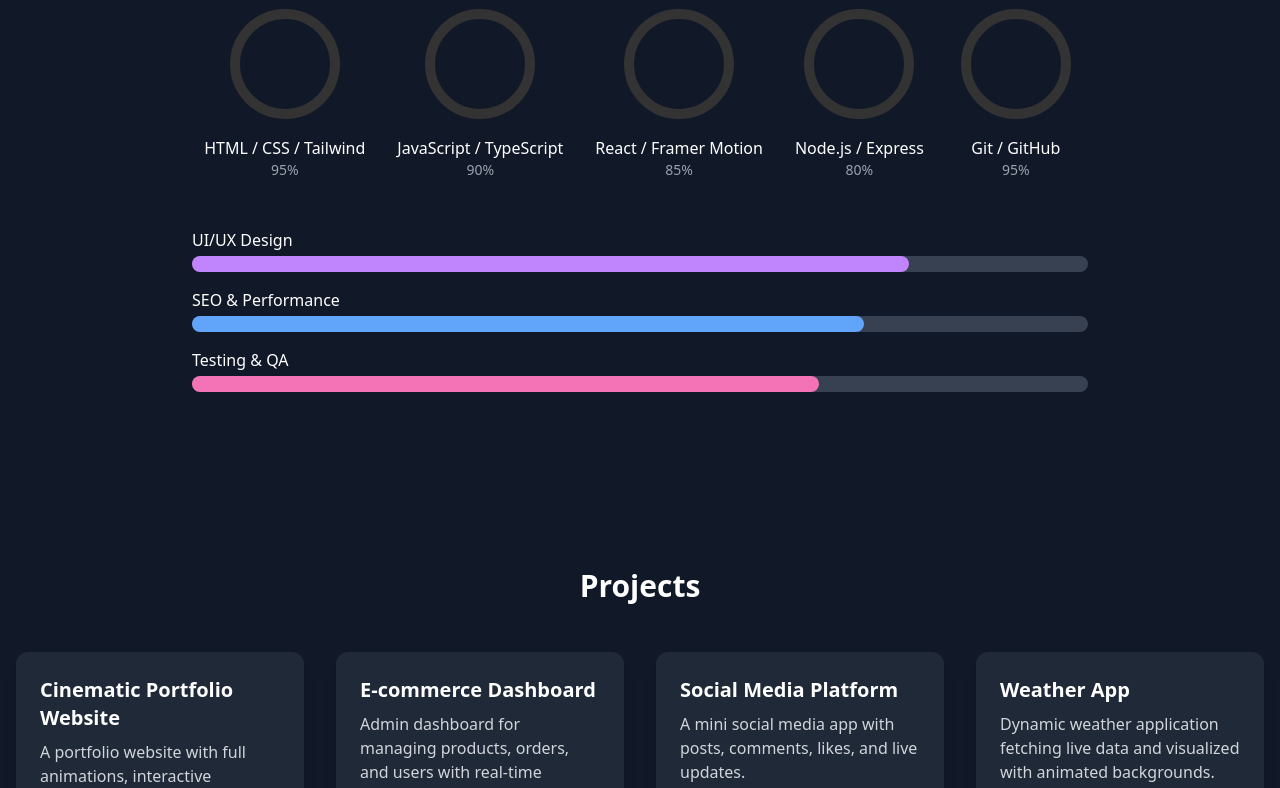
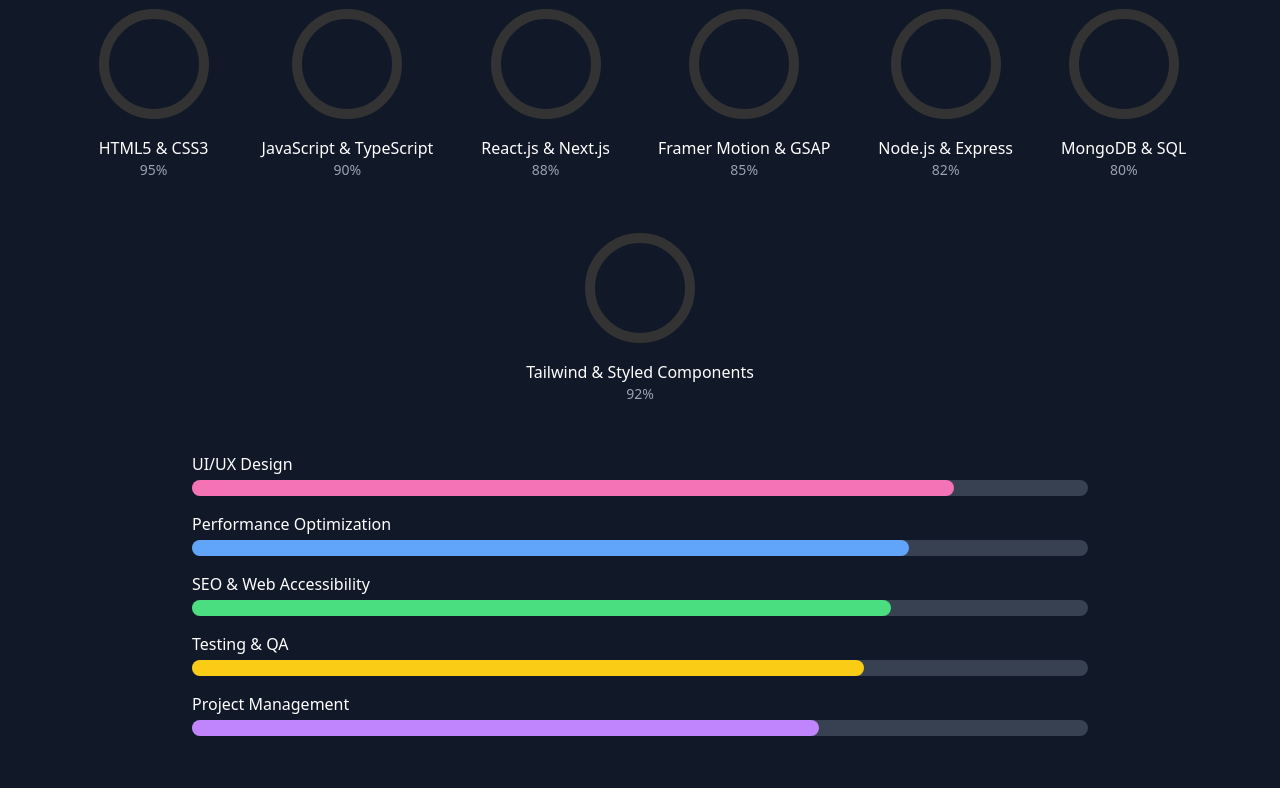
Before and after one commit to khattakasim708-star/Asim-protoflio, a React (Vite) app: page / in a window 1280 px wide. Shown: the part 960-1748 px from the top of the page. Built offline with nearby package versions, Linux system fonts and the light colour scheme.

Commit message:
Update Skills.tsx

```diff
--- a/src/components/Skills.tsx
+++ b/src/components/Skills.tsx
@@ -3,28 +3,34 @@
 import SkillBar from './SkillBar';
 
 const circularSkills = [
-  { name: 'HTML / CSS / Tailwind', level: 95, color: 'bg-purple-500' },
-  { name: 'JavaScript / TypeScript', level: 90, color: 'bg-blue-500' },
-  { name: 'React / Framer Motion', level: 85, color: 'bg-pink-500' },
-  { name: 'Node.js / Express', level: 80, color: 'bg-green-500' },
-  { name: 'Git / GitHub', level: 95, color: 'bg-yellow-500' },
+  { name: 'HTML5 & CSS3', level: 95, color: 'bg-orange-500' },
+  { name: 'JavaScript & TypeScript', level: 90, color: 'bg-yellow-400' },
+  { name: 'React.js & Next.js', level: 88, color: 'bg-blue-500' },
+  { name: 'Framer Motion & GSAP', level: 85, color: 'bg-pink-500' },
+  { name: 'Node.js & Express', level: 82, color: 'bg-green-500' },
+  { name: 'MongoDB & SQL', level: 80, color: 'bg-teal-400' },
+  { name: 'Tailwind & Styled Components', level: 92, color: 'bg-purple-500' },
 ];
 
 const barSkills = [
-  { name: 'UI/UX Design', level: 80, color: 'bg-purple-400' },
-  { name: 'SEO & Performance', level: 75, color: 'bg-blue-400' },
-  { name: 'Testing & QA', level: 70, color: 'bg-pink-400' },
+  { name: 'UI/UX Design', level: 85, color: 'bg-pink-400' },
+  { name: 'Performance Optimization', level: 80, color: 'bg-blue-400' },
+  { name: 'SEO & Web Accessibility', level: 78, color: 'bg-green-400' },
+  { name: 'Testing & QA', level: 75, color: 'bg-yellow-400' },
+  { name: 'Project Management', level: 70, color: 'bg-purple-400' },
 ];
 
 const Skills: React.FC = () => {
   return (
     <section id="skills" className="py-20 px-4 bg-gray-900 text-white">
       <h2 className="text-3xl font-bold text-center mb-12">Skills</h2>
-      <div className="flex flex-wrap justify-center gap-8 mb-12">
+
+      <div className="flex flex-wrap justify-center gap-12 mb-12">
         {circularSkills.map((skill, idx) => (
           <CircularSkill key={idx} skill={skill.name} level={skill.level} color={skill.color} />
         ))}
       </div>
+
       <div className="max-w-4xl mx-auto">
         {barSkills.map((skill, idx) => (
           <SkillBar key={idx} skill={skill.name} level={skill.level} color={skill.color} />
```
